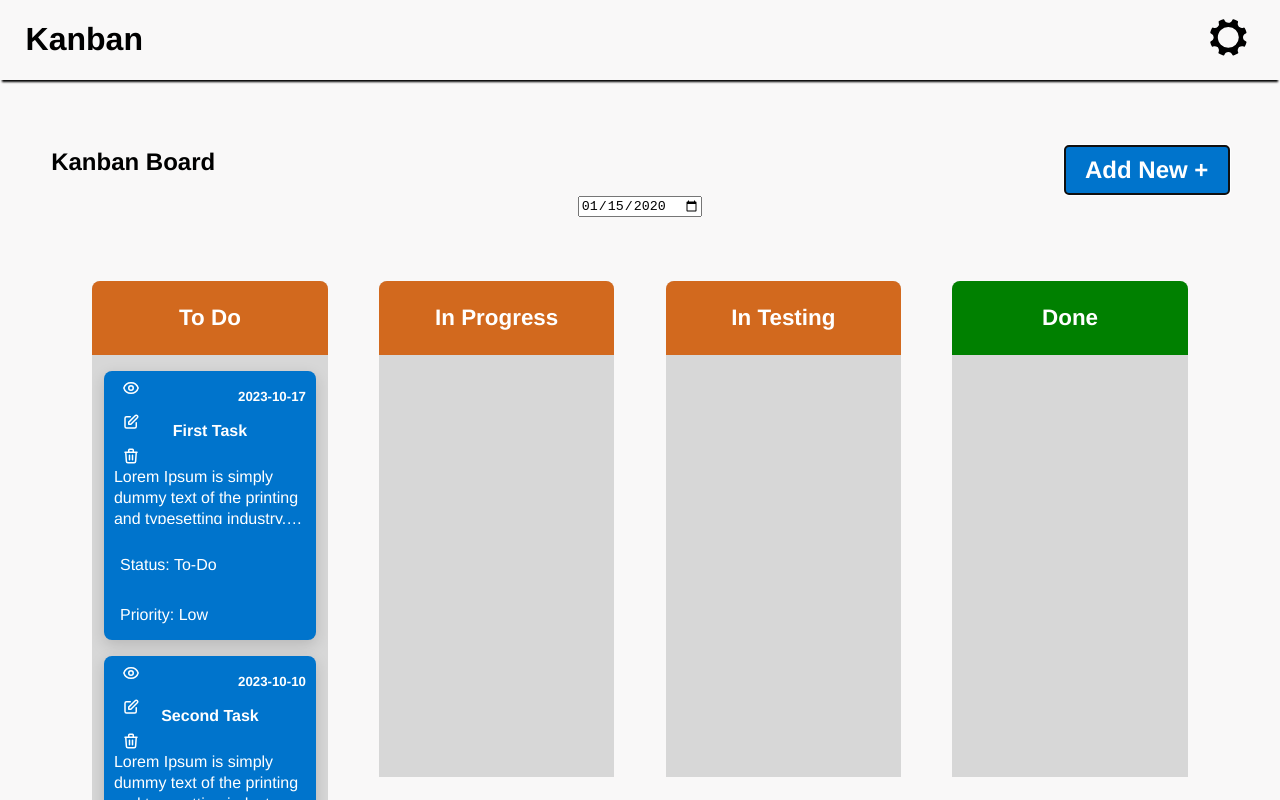
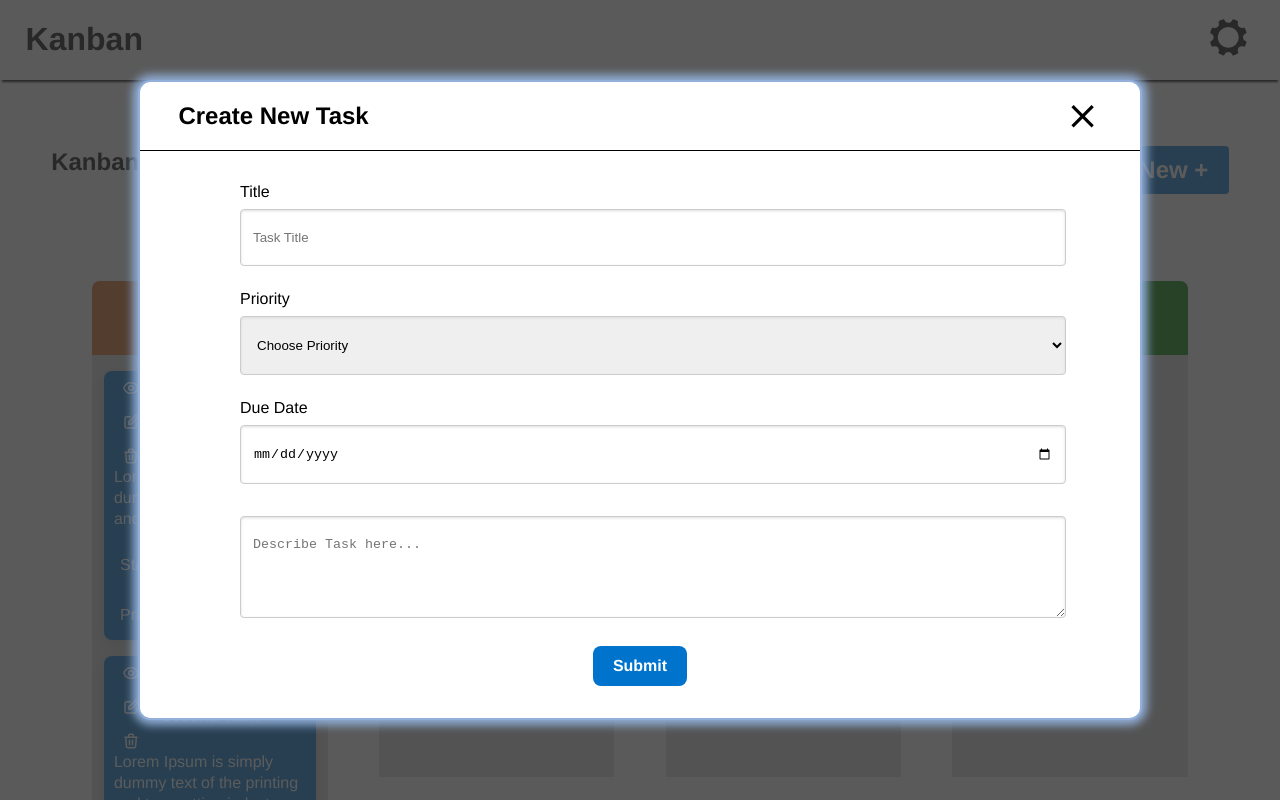
Before and after one commit to Anas-Abuhatab/kanban-board-task, a React (Vite) app: page / in a window 1280 px wide. Both pictures are taken after typing "2020-01-15" into the empty fields and a click on the button "Add New +". Shown: the top 800 px of the page. Built offline with nearby package versions, Linux system fonts and the light colour scheme.

Commit message:
create and Edit

```diff
--- a/src/components/BaseCard.jsx
+++ b/src/components/BaseCard.jsx
@@ -1,12 +1,62 @@
+import { useEffect, useState } from "react";
 import "../styles/components/baseCard.css";
 
 export default function BaseCard(props) {
+  const [formData, setFormData] = useState({
+    id: Date.now(),
+    title: "",
+    status: "To-Do",
+    priority: "",
+    dueDate: "",
+    description: "",
+  });
+  const [isValid, setIsValid] = useState(null);
 
-    let handleDelete = () => {
-        props.setUserData((prevLocalData) =>
-        prevLocalData.filter((task) => task.id !== props.data.id)
-      );
+  useEffect(() => {
+    props.mode === "Edit" && setFormData({ ...props.task });
+  }, []);
+
+  const handleDelete = () => {
+    props.setUserData((prevLocalData) =>
+      prevLocalData.filter((task) => task.id !== props.task.id)
+    );
+  };
+
+  const handleFormChange = (event) => {
+    const { name, value } = event.target;
+    setFormData((prevfFormData) => {
+      return {
+        ...prevfFormData,
+        [name]: value,
+      };
+    });
+  };
+
+  const formSubmit = (event) => {
+    event.preventDefault();
+
+    let isValid = !Object.values(formData).some((field) => !field);
+
+    if (isValid) {
+      setIsValid(true);
+
+      props.mode === "Create" &&
+        props.setUserData((prevLocalData) => [...prevLocalData, formData]);
+
+      props.mode === "Edit" &&
+        props.setUserData((prevLocalData) => {
+          const index = prevLocalData.findIndex((task) => {
+            return task.id == props.task.id;
+          });
+          prevLocalData[index] = formData;
+          return [...prevLocalData];
+        });
+      props.passShowBaseCard(false);
+    } else {
+      setIsValid(false);
     }
+  };
+
   return (
     <>
       <div className="baseCard__shadow"></div>
@@ -17,8 +67,9 @@ export default function BaseCard(props) {
         >
           <div className="container__header">
             <h2 className="container__header--title">
-              {props.mode === "View" && `${props.data.title} Details`}
-              {props.mode === "Delete" && `Delete ${props.data.title}`}
+              {props.mode === "Create" && "Create New Task"}
+              {props.mode === "View" && `${props.task.title} Details`}
+              {props.mode === "Delete" && `Delete ${props.task.title}`}
             </h2>
             <svg
               onClick={() => props.passShowBaseCard(false)}
@@ -35,27 +86,112 @@ export default function BaseCard(props) {
             </svg>
           </div>
           <div className="container__box">
+            {(props.mode === "Create" || props.mode === "Edit") && (
+              <>
+                <form
+                  onSubmit={(e) => formSubmit(e)}
+                  className="container__box-form"
+                >
+                  <div className="container__box-row">
+                    <label
+                      className="container__box-form--lable"
+                      htmlFor="title"
+                    >
+                      Title
+                    </label>
+                    <input
+                      value={formData.title}
+                      minLength={3}
+                      onChange={handleFormChange}
+                      className="container__box-form--input"
+                      id="title"
+                      name="title"
+                      placeholder="Task Title"
+                      type="text"
+                    />
+                  </div>
+
+                  <div className="container__box-row">
+                    <label
+                      className="container__box-form--lable"
+                      htmlFor="priority"
+                    >
+                      Priority
+                    </label>
+                    <select
+                      value={formData.priority}
+                      onChange={handleFormChange}
+                      className="container__box-form--input"
+                      id="priority"
+                      name="priority"
+                    >
+                      <option value="" defaultValue disabled>
+                        Choose Priority
+                      </option>
+
+                      <option value="Low">Low</option>
+                      <option value="Medium">Medium</option>
+                      <option value="High">High</option>
+                      <option value="Highest">Highest</option>
+                    </select>
+                  </div>
+
+                  <div className="container__box-row">
+                    <label
+                      className="container__box-form--lable"
+                      htmlFor="dueDate"
+                    >
+                      Due Date
+                    </label>
+                    <input
+                      value={formData.dueDate}
+                      onChange={handleFormChange}
+                      className="container__box-form--input"
+                      id="dueDate"
+                      name="dueDate"
+                      type="date"
+                    />
+                  </div>
+                  <div className="container__box-row ">
+                    <textarea
+                      value={formData.description}
+                      onChange={handleFormChange}
+                      className="container__box-form--input"
+                      id="description"
+                      name="description"
+                      rows="4"
+                      cols="50"
+                      placeholder="Describe Task here..."
+                    ></textarea>
+                  </div>
+                  {isValid === false && (
+                    <p style={{ color: "red" }}> Please Fill All fields</p>
+                  )}
+                  <button className="container__box-form--btn"> Submit </button>
+                </form>
+              </>
+            )}
             {props.mode === "View" && (
               <>
                 <div className="container__box-row">
                   <h4>ID :</h4>
-                  <p>TSK-{props.data.id}</p>
+                  <p>TSK-{props.task.id}</p>
                 </div>
                 <div className="container__box-row">
                   <h4>Priority :</h4>
-                  <p>{props.data.priority}</p>
+                  <p>{props.task.priority}</p>
                 </div>
                 <div className="container__box-row">
                   <h4>Status :</h4>
-                  <p>{props.data.status}</p>
+                  <p>{props.task.status}</p>
                 </div>
                 <div className="container__box-row">
                   <h4>DueDate :</h4>
-                  <p>{props.data.dueDate}</p>
+                  <p>{props.task.dueDate}</p>
                 </div>
                 <div className="container__box-row">
                   <h4>Description :</h4>
-                  <article>{props.data.description}</article>
+                  <article>{props.task.description}</article>
                 </div>
               </>
             )}
--- a/src/components/Content.jsx
+++ b/src/components/Content.jsx
@@ -21,18 +21,17 @@ export default function Content() {
   // created event
   useEffect(() => {
     setDroppables(content.current.querySelectorAll(".board-section"));
-    // if (!localStorage.getItem("userData")) {
-    //   setUserData(JSON.parse(localStorage.getItem("userData")));
-    // }
   }, []);
 
+  //watcher
   useEffect(() => {
       localStorage.setItem("userData", JSON.stringify(userData));
-
   }, [userData]);
 
+  //watcher
   useEffect(() => {
     if (draggables && droppables) {
+      let onhandCard;
       draggables.forEach((card) => {
         card.addEventListener("dragstart", () => {
           card.classList.add("at-dragging");
@@ -46,25 +45,15 @@ export default function Content() {
         targetColumn.addEventListener("dragover", (event) => {
           event.preventDefault();
 
-          const buttomCard = findButtomCard(targetColumn, event.clientY);
-          const onhandCard = document.querySelector(".at-dragging");
-          if (!buttomCard) {
-            targetColumn.appendChild(onhandCard);
-          } else {
-            targetColumn.insertBefore(
-              onhandCard,
-              document.querySelector("#To-Do") === targetColumn
-                ? buttomCard.nextSibling
-                : buttomCard
-            );
-          }
+          onhandCard = document.querySelector(".at-dragging");
+
         });
 
         targetColumn.addEventListener("drop", (event) => {
           event.preventDefault();
-          const onhandCard = document.querySelector(".at-dragging");
-          let taskId = onhandCard.getAttribute("id");
-          setUserData((prevLocalData) => {
+          let taskId = onhandCard?.getAttribute("id");
+
+          taskId && setUserData((prevLocalData) => {
             const index = prevLocalData.findIndex((object) => {
               return object.id == taskId;
             });
@@ -74,25 +63,6 @@ export default function Content() {
         });
       });
 
-      const findButtomCard = (targetColumn, mouseYPosition) => {
-        const cards = targetColumn.querySelectorAll(
-          ".board__card:not(.at-dragging)"
-        );
-
-        let closestCard = null;
-        let closestOffset = Number.NEGATIVE_INFINITY;
-
-        cards.forEach((card) => {
-          const { top } = card.getBoundingClientRect();
-
-          const offset = mouseYPosition - top;
-          if (offset < 0 && offset > closestOffset) {
-            closestOffset = offset;
-            closestCard = card;
-          }
-        });
-        return closestCard;
-      };
     }
   }, [draggables, droppables]);
 
@@ -100,12 +70,16 @@ export default function Content() {
     // console.log(event.target.value);
     // console.log(draggables);
   };
+  let handelCreatebtn = () => {
+    setBaseCardMode('Create');
+    setShowBaseCard(true);
+  };
 
   return (
     <div ref={content} className="content">
       <div className="content__head">
         <h2 className="content__head-title">Kanban Board</h2>
-        <button className="content__head-btn">Add New +</button>
+        <button className="content__head-btn" onClick={handelCreatebtn}>Add New +</button>
       </div>
       <form>
         <input onChange={(e) => handelChange(e)} type="date"></input>
@@ -114,9 +88,9 @@ export default function Content() {
         <div className="board">
           <div className="board-section" id="To-Do">
             <h3 className="board-section__title">To Do</h3>
-            {userData?.map((task) => {
+            {userData?.filter(i => i.status === 'To-Do').map((task) => {
               return (
-                <div draggable="true" key={task.id}>
+                <div key={task.id}>
                   <BoardCard
                     setBaseCardData={setBaseCardData}
                     setBaseCardMode={setBaseCardMode}
@@ -132,11 +106,37 @@ export default function Content() {
         <div className="board">
           <div className="board-section" id="In-Progress">
             <h3 className="board-section__title">In Progress</h3>
+            {userData?.filter(i => i.status === 'In-Progress').map((task) => {
+              return (
+                <div key={task.id}>
+                  <BoardCard
+                    setBaseCardData={setBaseCardData}
+                    setBaseCardMode={setBaseCardMode}
+                    passShowBaseCard={setShowBaseCard}
+                    draggables={setDraggables}
+                    task={{ ...task }}
+                  />
+                </div>
+              );
+            })}
           </div>
         </div>
         <div className="board">
           <div className="board-section" id="In-Testing">
             <h3 className="board-section__title">In Testing</h3>
+            {userData?.filter(i => i.status === 'In-Testing').map((task) => {
+              return (
+                <div key={task.id}>
+                  <BoardCard
+                    setBaseCardData={setBaseCardData}
+                    setBaseCardMode={setBaseCardMode}
+                    passShowBaseCard={setShowBaseCard}
+                    draggables={setDraggables}
+                    task={{ ...task }}
+                  />
+                </div>
+              );
+            })}
           </div>
         </div>
         <div className="board">
@@ -147,6 +147,19 @@ export default function Content() {
             >
               Done
             </h3>
+            {userData?.filter(i => i.status === 'Done').map((task) => {
+              return (
+                <div key={task.id}>
+                  <BoardCard
+                    setBaseCardData={setBaseCardData}
+                    setBaseCardMode={setBaseCardMode}
+                    passShowBaseCard={setShowBaseCard}
+                    draggables={setDraggables}
+                    task={{ ...task }}
+                  />
+                </div>
+              );
+            })}
           </div>
         </div>
       </div>
@@ -154,7 +167,7 @@ export default function Content() {
         <BaseCard
           mode={baseCardMode}
           setUserData={setUserData}
-          data={baseCardData}
+          task={baseCardData}
           passShowBaseCard={setShowBaseCard}
         />
       )}
--- a/src/styles/App.css
+++ b/src/styles/App.css
@@ -11,8 +11,8 @@ button {
   border-radius: 8px;
   border: 1px solid transparent;
   padding: 0.6em 1.2em;
-  font-size: 1em;
-  font-weight: 500;
+  font-size: 1rem;
+  font-weight: 600;
   color: var(--font-color);
   font-family: inherit;
   cursor: pointer;
@@ -22,7 +22,3 @@ button {
 button:hover {
   border-color: #646cff;
 }
-button:focus,
-button:focus-visible {
-  outline: 4px auto -webkit-focus-ring-color;
-}
--- a/src/styles/components/baseCard.css
+++ b/src/styles/components/baseCard.css
@@ -1,4 +1,4 @@
-.baseCard__shadow{
+.baseCard__shadow {
   background-color: var(--shadw);
   position: fixed;
   top: 0;
@@ -7,11 +7,69 @@
   left: 0;
   opacity: 0.8;
 }
-.container__box{
+
+.container {
+  background-color: white;
+  display: flex;
+  flex-direction: column;
+  justify-content: center;
+  align-items: center;
+  border: 2px solid var(--focus-color);
+  border-radius: 1vw;
+  width: 80%;
+  max-width: 1000px;
+  max-height: fit-content;
+  z-index: 2;
+  position: fixed;
+  right: 0;
+  left: 0;
+  top: 0;
+  bottom: 0;
+  margin: auto;
+  box-shadow: 0px 0px 10px 5px var(--focus-color);
+}
+
+.container__header {
+  width: 100%;
+  display: flex;
+  justify-content: space-between;
+  align-items: center;
+  border-bottom: 1px solid #000;
+}
+
+.container__header--close {
+  width: 3vw;
+  height: 3vw;
+  padding: 0 3vw;
+  cursor: pointer;
+}
+
+.container__header--close:hover {
+  color: var(--text-hover-color);
+}
+
+.container__header--title {
+  padding: 0 3vw;
+  font-weight: 600;
+}
+
+.container__box {
+  display: flex;
+  flex-direction: column;
+  align-items: center;
+  justify-content: center;
+}
+
+.container__box-card {
+  width: 100%;
+  height: 50px;
+}
+
+.container__box {
   width: 80%;
 }
 
-.container__box > .container__box-row{
+.container__box > .container__box-row {
   display: flex;
   justify-content: flex-start;
   align-items: center;
@@ -19,11 +77,11 @@
   width: 100%;
   border-bottom: gray 1px solid;
 }
-.container__box-row > h4{
+.container__box-row > h4 {
   white-space: pre;
 }
 
-.delete__btn{
+.delete__btn {
   display: flex;
   justify-content: flex-start;
   align-items: center;
@@ -31,10 +89,55 @@
   margin-bottom: 1rem;
 }
 
-.delete__btn--1{
+.delete__btn--1 {
   background-color: var(--danger);
 }
 
-.delete__btn--0{
+.delete__btn--0 {
   background-color: var(--sucess);
 }
+
+.container__box-form {
+  width: 100%;
+  display: flex;
+  flex-direction: column;
+  justify-content: center;
+  align-items: center;
+  margin: 2rem 0;
+}
+
+.container__box-row {
+  width: 100%;
+  margin: 1rem;
+  margin-top: 0;
+}
+
+.container__box-form--lable {
+  padding: 0 1vw 0 0;
+}
+
+.container__box-form--input {
+  -ms-box-sizing: content-box;
+  -moz-box-sizing: content-box;
+  -webkit-box-sizing: content-box;
+  box-sizing: content-box;
+  width: 100%;
+  margin: 8px 0;
+  border: 1px solid #ccc;
+  box-shadow: inset 0 1px 3px #ddd;
+  border-radius: 4px;
+  padding: 20px 12px;
+  transition: all 0.2s;
+}
+
+.container__box-form--btn{
+    background-color: var(--theme-color);
+}
+
+.container__box-form--btn:hover {
+    background-color: var(--theme-color-400);
+  }
+
+  .container__box-form--btn:active {
+    transform: scale(0.95);
+  }
```
Also changed, not shown: src/components/BoardCard.jsx (+6 -2 lines), src/styles/components/setting.css (+0 -56 lines). Lines whose indentation alone changed are shown as unchanged.
